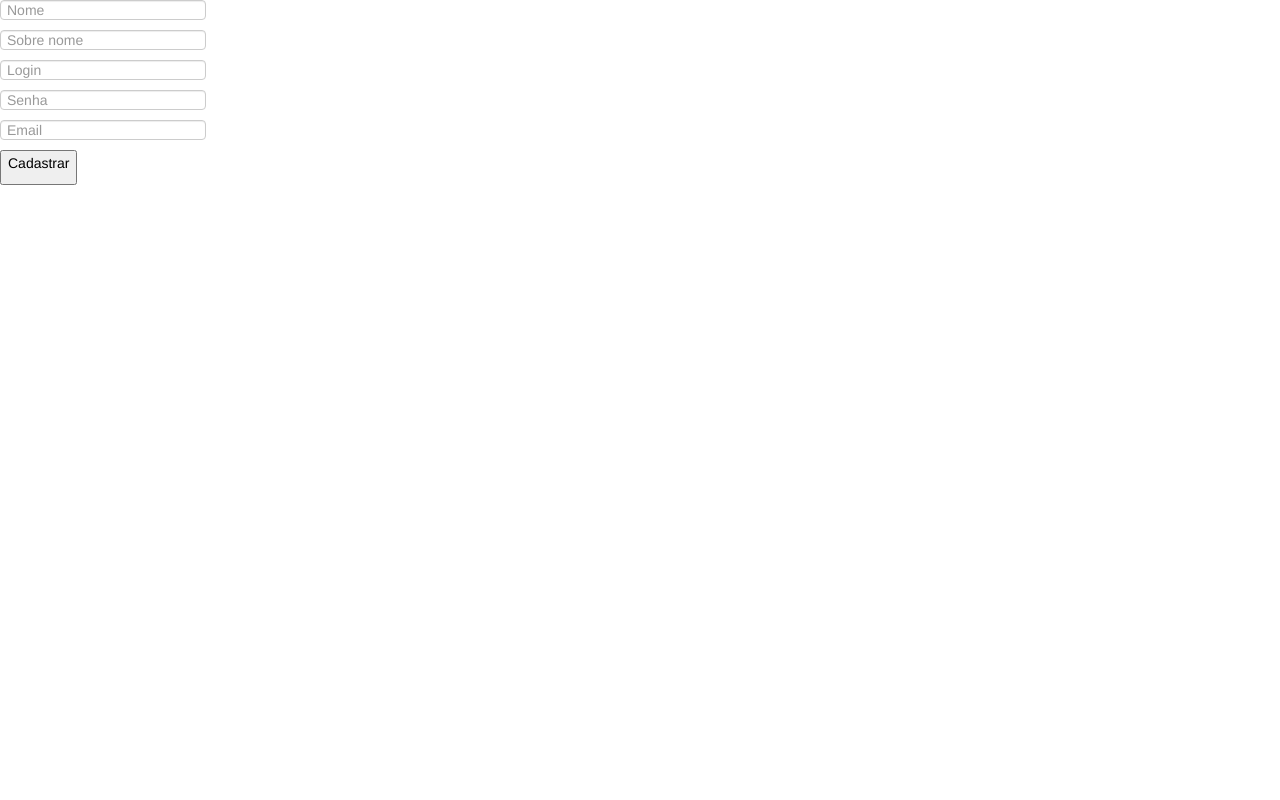
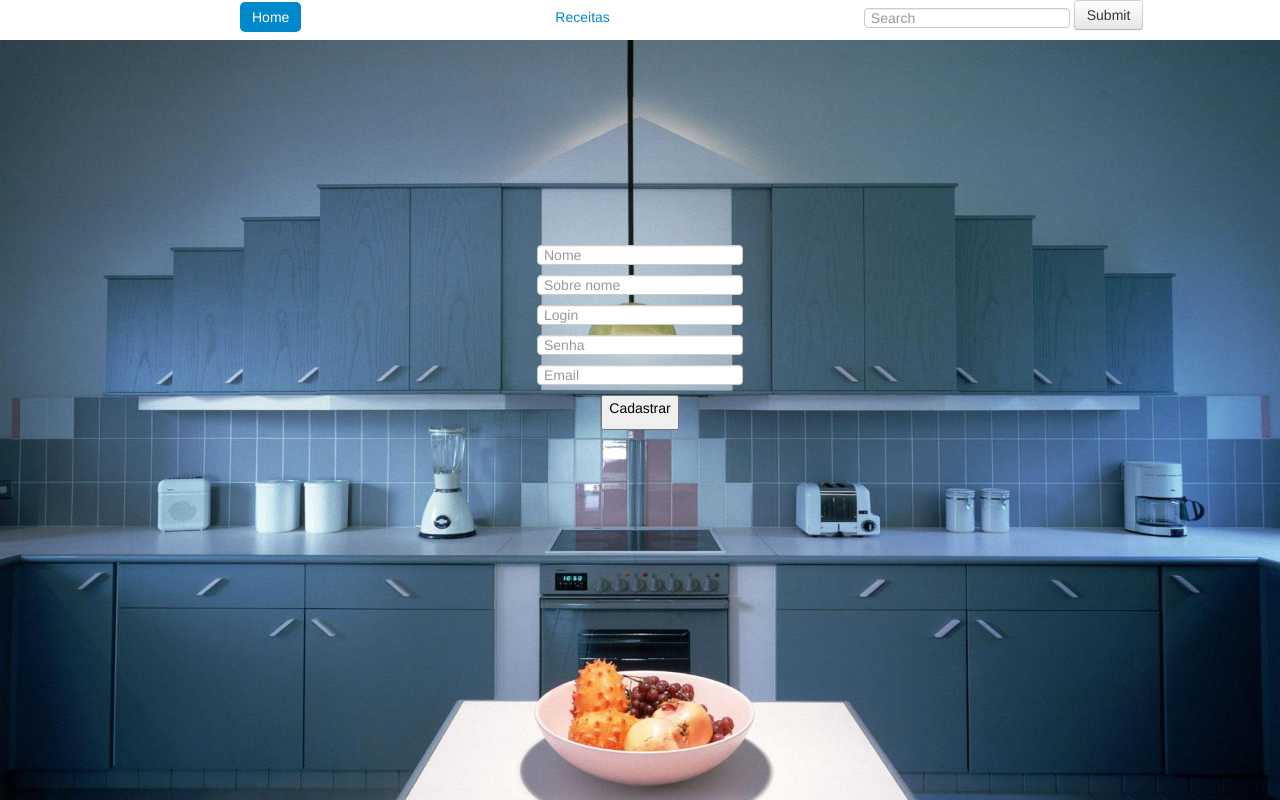
Before and after one commit to Thunas/tanamesa, a PHP site: page /view/Cadastro.html in a window 1280 px wide. Run offline with PHP 8.4, Linux system fonts and the light colour scheme.

Commit message:
Area de cadastro

```diff
--- a/view/Cadastro.html
+++ b/view/Cadastro.html
@@ -5,9 +5,24 @@
         <link href="../css/bootstrap.min.css" rel="stylesheet">
 	</head>
 	<body>
+        <div class="menu">
+            <ul class="nav nav-pills">
+                <li role="presentation" class="active"><a href="#">Home</a></li>
+                <li role="presentation"><a href="#">Receitas</a></li>
+                <li role="presentation">
+                    <form class="navbar-form navbar-left" role="search">
+                        <div class="form-group">
+                            <input type="text" class="form-control" placeholder="Search">
+                            <button type="submit" class="btn btn-default">Submit</button>
+                        </div>
+                    </form>
+                </li>
+            </ul>
+        </div>
+		<div class="cadastro">
             <form name="formularioCadastro" method="POST" action="../Servlet/ServletCadastro.php">
-		    <div>
-                <input type="text" placeholder="Nome" name="Nome"><br>
+                <div class="login">
+                    <input type="text" placeholder="Nome" name="Nome" ><br>
                     <input type="text" placeholder = "Sobre nome" name="SobreNome"><br>
                     <input type = "text" placeholder = "Login" name="Login"><br>
                     <input type = "password" placeholder = "Senha" name = "Email"><br>
@@ -15,5 +30,6 @@
                     <input type="submit" name="Enviar" value = "Cadastrar">
                 </div>
 		    </form>
+        </div>
 	</body>
 </html>
--- a/view/cadastro.css
+++ b/view/cadastro.css
@@ -4,3 +4,23 @@ html, body{
 input{
     padding-bottom: 10px;
 }
+body{
+    background-image: url("../img/cad2.jpg");
+    background-repeat: no-repeat;
+    -moz-background-size: 100% 100%;
+    -webkit-background-size: 100% 100%;
+    background-size: 100% 100%;
+    overflow: hidden;
+    opacity: 1;;
+}
+.menu{
+    background-color: #ffffff;
+    height: 40px;
+}
+li {
+    padding-left: 240px;
+}
+.cadastro{
+    margin-top: 16%;
+    text-align: center;
+}
--- /dev/null
+++ b/xtpl/ex7-inc-eng.xtpl.html
@@ -0,0 +1,3 @@
+<!-- $HeadURL: https://xtpl.svn.sourceforge.net/svnroot/xtpl/trunk/ex7-inc-eng.xtpl $
+$Id: ex7-inc-eng.xtpl 16 2007-01-11 03:02:49Z cocomp $ -->
+Your chosen language is English<br />
```
Also changed, not shown: img/cad2.jpg (added). Lines whose indentation alone changed are shown as unchanged.
